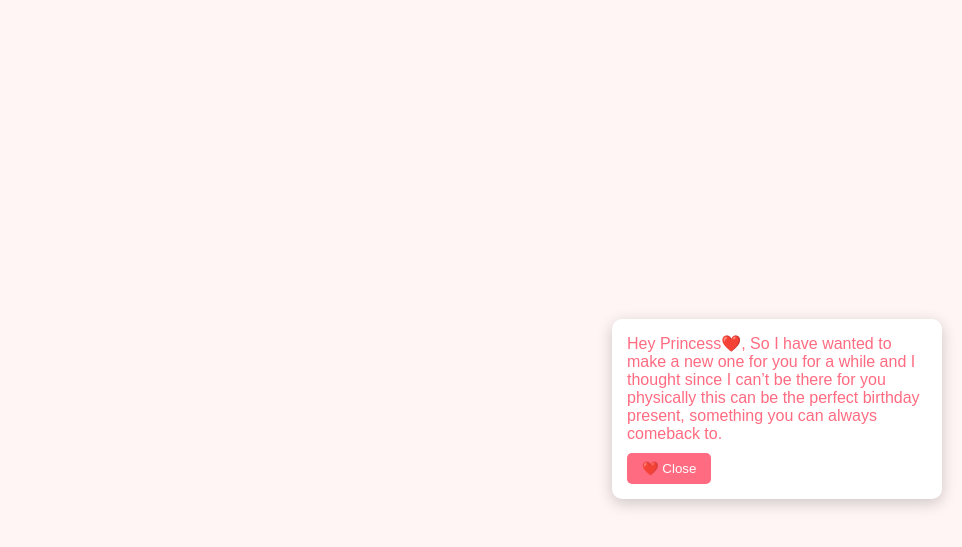
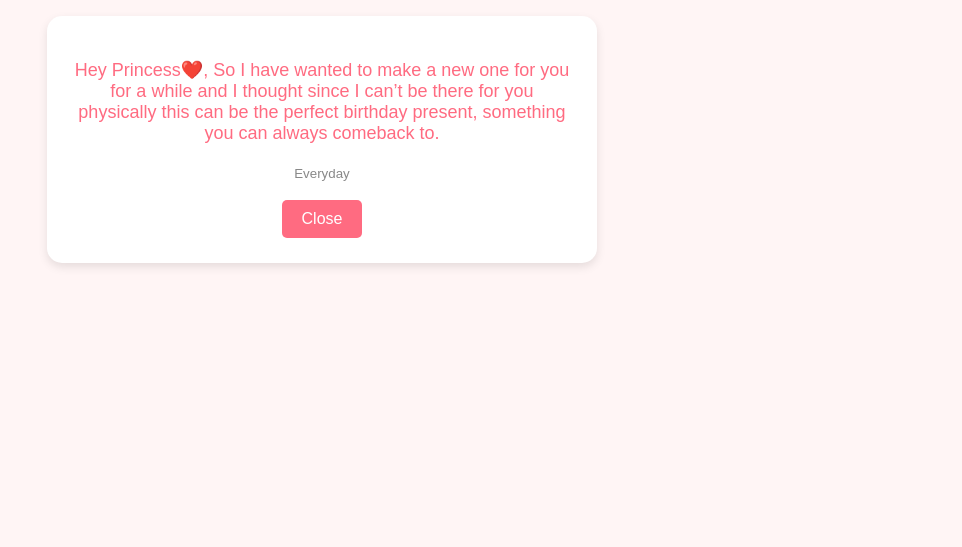
Before and after one commit to Aminmt18/aminmt18.github.io, a plain HTML site: page index.html in a window 1280 px wide. Shown: the part 281-828 px from the top of the page, without its empty margins (318-1280 px from the left). Before the commit the page ends 800 px from the top, so only its background shows below. Drawn offline with Linux system fonts and the light colour scheme.

Commit message:
Update index.html

```diff
--- a/index.html
+++ b/index.html
@@ -1,101 +1,98 @@
 <!DOCTYPE html>
 <html>
 <head>
-    <title>Everyday ❤️</title>
+    <title>Happy Everyday ❤️</title>
     <style>
         body {
+            font-family: Arial, sans-serif;
+            text-align: center;
             background: #fff5f5;
+            color: #ff6b81;
+            padding: 20px;
             margin: 0;
-            padding: 0;
-            font-family: Arial, sans-serif;
+            height: 100vh;
+            display: flex;
+            justify-content: center;
+            align-items: center;
         }
-        .popup {
-            position: fixed;
-            bottom: 20px;
-            right: 20px;
-            width: 300px;
+        .note {
             background: white;
-            border-radius: 10px;
-            box-shadow: 0 4px 15px rgba(0,0,0,0.2);
-            padding: 15px;
-            transform: translateY(100px);
-            opacity: 0;
-            transition: all 0.3s ease;
+            border-radius: 15px;
+            padding: 25px;
+            max-width: 500px;
+            box-shadow: 0 4px 10px rgba(0, 0, 0, 0.1);
+            position: relative;
+            display: none; /* Hidden by default */
         }
-        .popup.active {
-            transform: translateY(0);
-            opacity: 1;
+        .note.active {
+            display: block; /* Show active note */
         }
-        .popup p {
-            margin: 0;
-            color: #ff6b81;
-            font-size: 16px;
+        .note p {
+            font-size: 18px;
+            margin-bottom: 20px;
         }
-        .popup button {
+        .note small {
+            color: #888;
+        }
+        button {
             background: #ff6b81;
             color: white;
             border: none;
-            padding: 8px 15px;
+            padding: 10px 20px;
             border-radius: 5px;
-            margin-top: 10px;
             cursor: pointer;
+            font-size: 16px;
+        }
+        button:hover {
+            background: #ff4757;
         }
     </style>
 </head>
 <body>
+    <div id="notes-container">
+        <!-- Notes will appear here one by one -->
+    </div>
+
     <script>
         const notes = [
-            "Hey Princess❤️, So I have wanted to make a new one for you for a while and I thought since I can’t be there for you physically this can be the perfect birthday present, something you can always comeback to.",
-            "31 huh...well as usual let’s start with my favorite player that wears 31 (it’s our tradition at this point why stop now)",
-            "So growing up I was obsessed with a German midfielder named Bastian Schweinsteiger and he wore the number 31...I guess that gives me a good excuse to be obsessed (not like I’m not already) with you...I can just blame it on my affliction with Bastian",
-            "I wonder how your 30s would make you feel? Proud, fulfilled, behind, reminiscent or just another year on the calendar. Would they motivate you to drive, go to a shooting range, learn pole dancing and get out of you comfort zone? (Secretly praying of all them to come to pass)" ,
-            "Well whatever you decide to do or not to do I would be here to support you cause you know our slogan...we support women’s rights and women’s wrongs." ,
-            "I don’t know what the next 365 holds for us but hopefully better than the last 365 did (who knows a paddock pass might be in the horizon) " ,
-            "I know no matter what life throws at you, you got it and in case you don’t I’d be here to alleviate as much of the burden as I can" ,
-            "And in the words of Hozier “You're too sweet for me”❤️"
-            // Add all your notes here (just text, no date needed)
+            { text: "Hey Princess❤️, So I have wanted to make a new one for you for a while and I thought since I can’t be there for you physically this can be the perfect birthday present, something you can always comeback to.", date: "Everyday" },
+            { text: "31 huh...well as usual let’s start with my favorite player that wears 31 (it’s our tradition at this point why stop now)", date: "Everyday"},
+            { text: "So growing up I was obsessed with a German midfielder named Bastian Schweinsteiger and he wore the number 31...I guess that gives me a good excuse to be obsessed (not like I’m not already) with you...I can just blame it on my affliction with Bastian" , date: "Everyday" },
+            { text: "I wonder how your 30s would make you feel? Proud, fulfilled, behind, reminiscent or just another year on the calendar. Would they motivate you to drive, go to a shooting range, learn pole dancing and get out of you comfort zone? (Secretly praying of all them to come to pass)" , date: "Everyday"},
+            { text: "Well whatever you decide to do or not to do I would be here to support you cause you know our slogan...we support women’s rights and women’s wrongs." , date: "Everyday"},
+            { text: "I don’t know what the next 365 holds for us but hopefully better than the last 365 did (who knows a paddock pass might be in the horizon) " , date: "Everyday"},
+            { text: "I know no matter what life throws at you, you got it and in case you don’t I’d be here to alleviate as much of the burden as I can" , date: "Everyday"},
+            { text: "And in the words of Hozier “You're too sweet for me”❤️" , date: "Everyday"}
+
         ];
 
+        const container = document.getElementById("notes-container");
         let currentNote = 0;
 
-        function showPopup() {
-            if (currentNote >= notes.length) {
-                createPopup("That's all for now! More soon 😘");
+        function showNote(index) {
+            if (index >= notes.length) {
+                container.innerHTML = `<div class="note"><p>That's all for now, but I'll add more soon! 😘</p></div>`;
                 return;
             }
 
-            const popup = createPopup(notes[currentNote]);
-            currentNote++;
-
-            // Auto-close after 10 seconds (optional)
-            setTimeout(() => {
-                popup.remove();
-                showPopup(); // Show next note
-            }, 10000);
+            const note = notes[index];
+            container.innerHTML = `
+                <div class="note active">
+                    <p>${note.text}</p>
+                    <small>${note.date}</small>
+                    <br><br>
+                    <button onclick="nextNote()">Close</button>
+                </div>
+            `;
         }
 
-        function createPopup(text) {
-            const popup = document.createElement("div");
-            popup.className = "popup";
-            popup.innerHTML = `
-                <p>${text}</p>
-                <button onclick="this.parentElement.remove()">❤️ Close</button>
-            `;
-            document.body.appendChild(popup);
-
-            // Activate animation
-            setTimeout(() => popup.classList.add("active"), 100);
-
-            return popup;
+        function nextNote() {
+            currentNote++;
+            showNote(currentNote);
         }
 
-        // Start showing notes (first one appears immediately)
-        showPopup();
-
-        // Show new note every time the page is clicked (optional)
-        document.addEventListener("click", () => {
-            if (currentNote < notes.length) showPopup();
-        });
+        // Start with the first note
+        showNote(0);
     </script>
 </body>
 </html>
```
